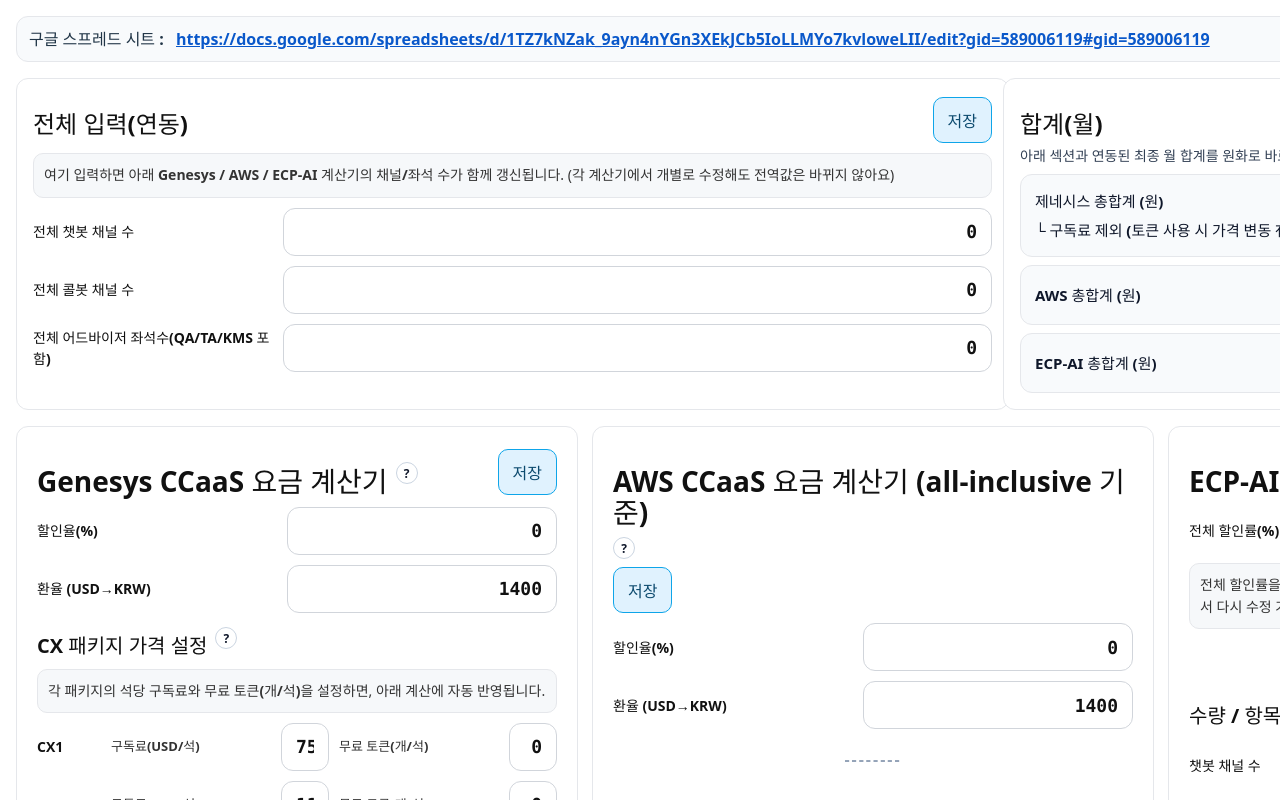
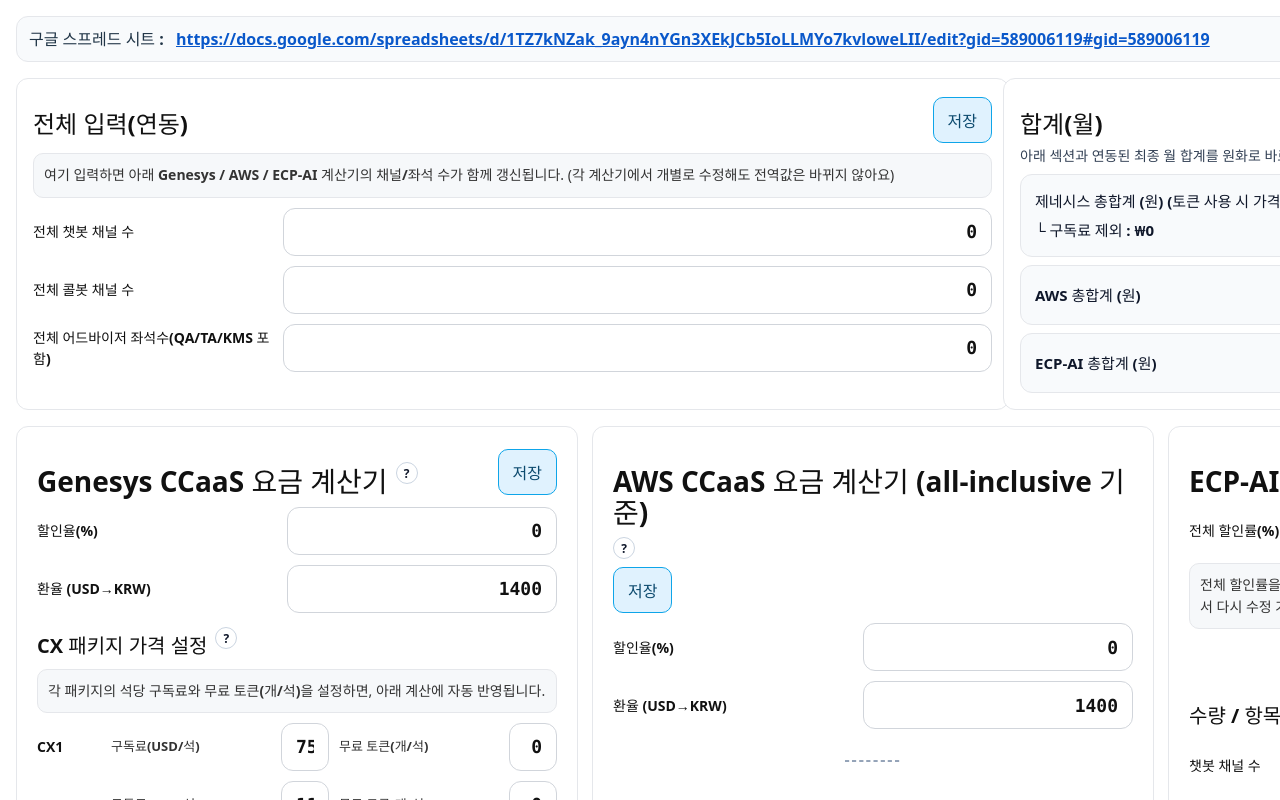
Before and after one commit to swpark94/genesys-pricing, a React (Vite) app: page / in a window 1280 px wide. Shown: the top 800 px of the page. Built offline with nearby package versions, Linux system fonts and the light colour scheme.

Commit message:
chore: 가격 계산 로직/UI 업데이트

```diff
--- a/src/GenesysPricingCalculatorApp.tsx
+++ b/src/GenesysPricingCalculatorApp.tsx
@@ -174,9 +174,9 @@
           </div>
 
           <QuickTotal
-            label="제네시스 총합계 (원)"
+            label="제네시스 총합계 (원) (토큰 사용 시 가격 변동 有)"
             valueKRW={gTotalKRW}
-            subLabel="구독료 제외 (토큰 사용 시 가격 변동 有) "
+            subLabel="구독료 제외 "
             subValueKRW={gTotalNoSubKRW}
           />
           <QuickTotal label="AWS 총합계 (원)" valueKRW={aTotalKRW} />
```
